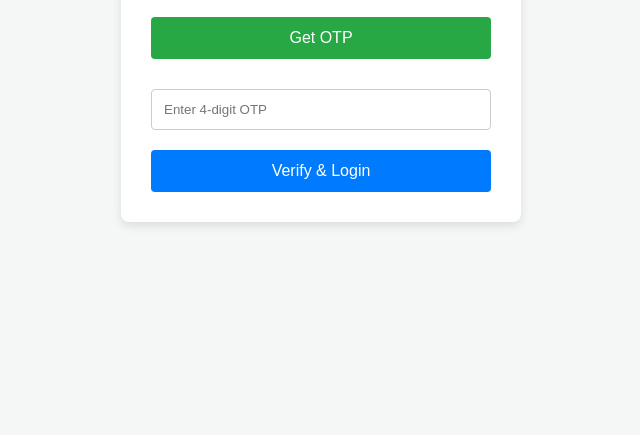
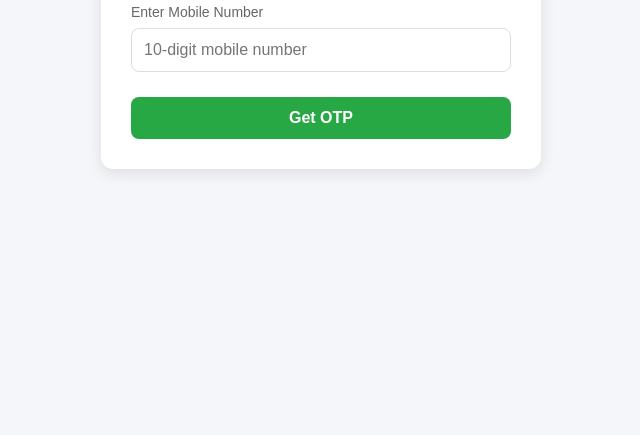
Before and after one commit to Madz12222/dealer-app, a website: page cosmogems_app/templates/login.html in a window 1280 px wide. Shown: the part 365-800 px from the top of the page, without its empty margins (319-959 px from the left). Drawn offline with Linux system fonts and the light colour scheme.

Commit message:
Fix login page UI transition after OTP dispatch

```diff
--- a/cosmogems_app/templates/login.html
+++ b/cosmogems_app/templates/login.html
@@ -3,31 +3,80 @@
 <head>
     <meta charset="UTF-8">
     <meta name="viewport" content="width=device-width, initial-scale=1.0">
-    <title>Dealer Portal Login - Jadijar</title>
+    <title>Dealer Portal Login</title>
     <style>
-        body { font-family: Arial, sans-serif; background: #f4f7f6; display: flex; justify-content: center; align-items: center; height: 100vh; margin: 0; }
-        .login-card { background: white; padding: 30px; border-radius: 8px; box-shadow: 0 4px 10px rgba(0,0,0,0.1); width: 100%; max-width: 400px; text-align: center; box-sizing: border-box; }
-        h2 { margin-bottom: 20px; color: #333; }
-        input { width: 100%; padding: 12px; margin: 10px 0; border: 1px solid #ccc; border-radius: 4px; box-sizing: border-box; }
-        button { width: 100%; padding: 12px; background: #28a745; color: white; border: none; border-radius: 4px; font-size: 16px; cursor: pointer; margin-top: 10px; }
-        button:hover { background: #218838; }
+        body { font-family: Arial, sans-serif; background-color: #f4f6f9; display: flex; justify-content: center; align-items: center; height: 100vh; margin: 0; }
+        .login-card { background: white; padding: 30px; border-radius: 12px; box-shadow: 0 4px 15px rgba(0,0,0,0.1); width: 100%; max-width: 380px; text-align: center; }
+        h2 { color: #333; margin-bottom: 25px; }
+        .form-group { margin-bottom: 20px; text-align: left; }
+        label { display: block; font-size: 14px; color: #666; margin-bottom: 8px; }
+        input { width: 100%; padding: 12px; border: 1px solid #ddd; border-radius: 8px; font-size: 16px; box-sizing: border-box; }
+        button { width: 100%; padding: 12px; border: none; border-radius: 8px; font-size: 16px; font-weight: bold; cursor: pointer; color: white; margin-top: 5px; }
+        .btn-otp { background-color: #28a745; }
+        .btn-login { background-color: #007bff; }
+        .hidden { display: none; }
+        .alert { font-size: 14px; color: #28a745; margin-bottom: 15px; }
     </style>
 </head>
 <body>
 
 <div class="login-card">
     <h2>Dealer Portal Login</h2>
+    <div id="alert-box" class="alert hidden"></div>
 
-    <form action="/send-otp" method="POST">
-        <input type="text" name="mobile" placeholder="Enter Mobile Number" required pattern="[0-9]{10}">
-        <button type="submit">Get OTP</button>
+    <!-- Step 1: Mobile Input Form -->
+    <form id="otp-form">
+        <div class="form-group">
+            <label>Enter Mobile Number</label>
+            <input type="tel" id="mobile" name="mobile" placeholder="10-digit mobile number" required pattern="[0-9]{10}">
+        </div>
+        <button type="button" class="btn-otp" onclick="sendOtp()">Get OTP</button>
     </form>
 
-    <form action="/verify-otp" method="POST" style="margin-top: 20px;">
-        <input type="text" name="otp" placeholder="Enter 4-digit OTP" required pattern="[0-9]{4}">
-        <button type="submit" style="background: #007bff;">Verify & Login</button>
+    <!-- Step 2: OTP Verification Form (Hidden Initially) -->
+    <form id="login-form" action="/verify-otp" method="POST" class="hidden" style="margin-top: 20px;">
+        <div class="form-group">
+            <label>Enter 4-digit OTP</label>
+            <input type="text" id="otp" name="otp" placeholder="Enter OTP" required maxlength="4">
+        </div>
+        <button type="submit" class="btn-login">Verify & Login</button>
     </form>
 </div>
 
+<script>
+    function sendOtp() {
+        const mobile = document.getElementById('mobile').value;
+        if(mobile.length < 10) {
+            alert('Please enter a valid mobile number');
+            return;
+        }
+
+        fetch('/send-otp', {
+            method: 'POST',
+            headers: { 'Content-Type': 'application/x-www-form-urlencoded' },
+            body: 'mobile=' + encodeURIComponent(mobile)
+        })
+        .then(response => response.json())
+        .then(data => {
+            if(data.status === 'success') {
+                document.getElementById('otp-form').classList.add('hidden');
+                const loginForm = document.getElementById('login-form');
+                loginForm.classList.remove('hidden');
+
+                const alertBox = document.getElementById('alert-box');
+                alertBox.textContent = "OTP sent to WhatsApp successfully!";
+                alertBox.classList.remove('hidden');
+            } else {
+                alert('Error sending OTP');
+            }
+        })
+        .catch(err => {
+            // Fallback if response isn't pure JSON
+            document.getElementById('otp-form').classList.add('hidden');
+            document.getElementById('login-form').classList.remove('hidden');
+        });
+    }
+</script>
+
 </body>
 </html>
```
